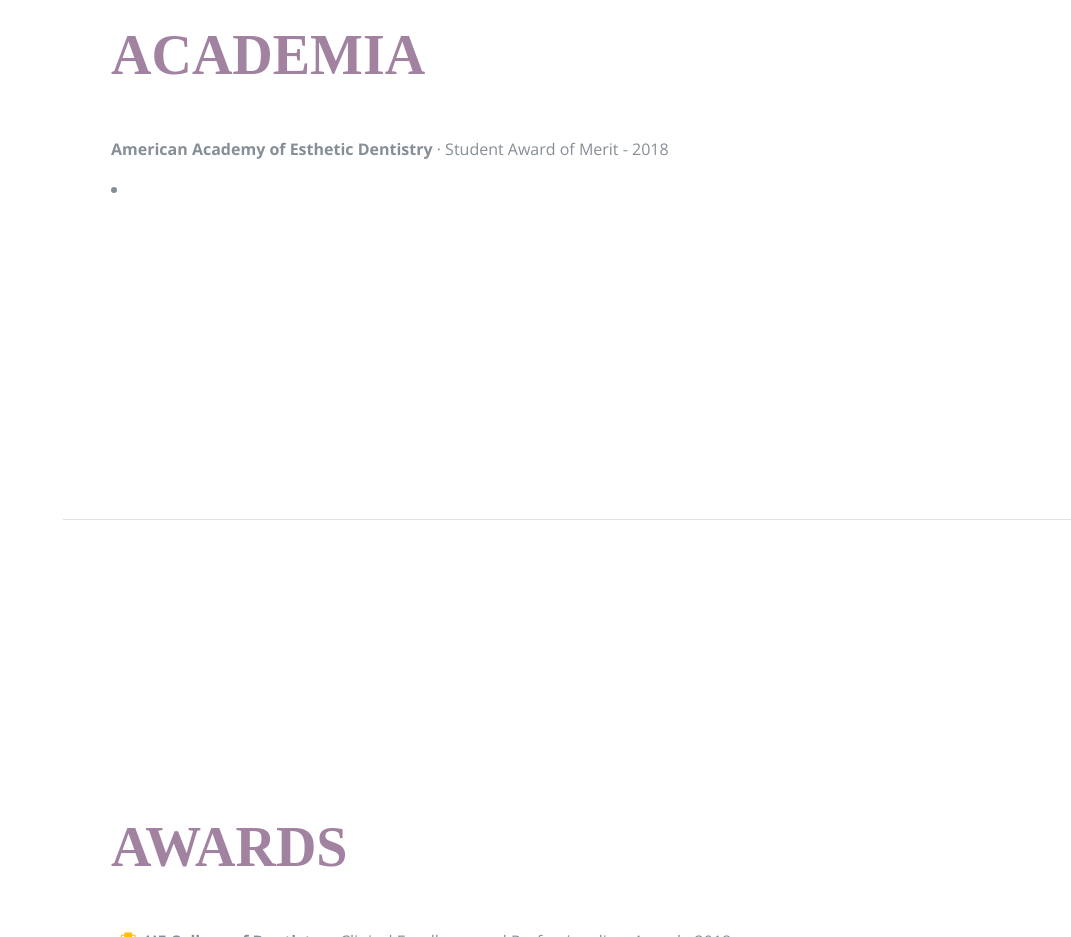
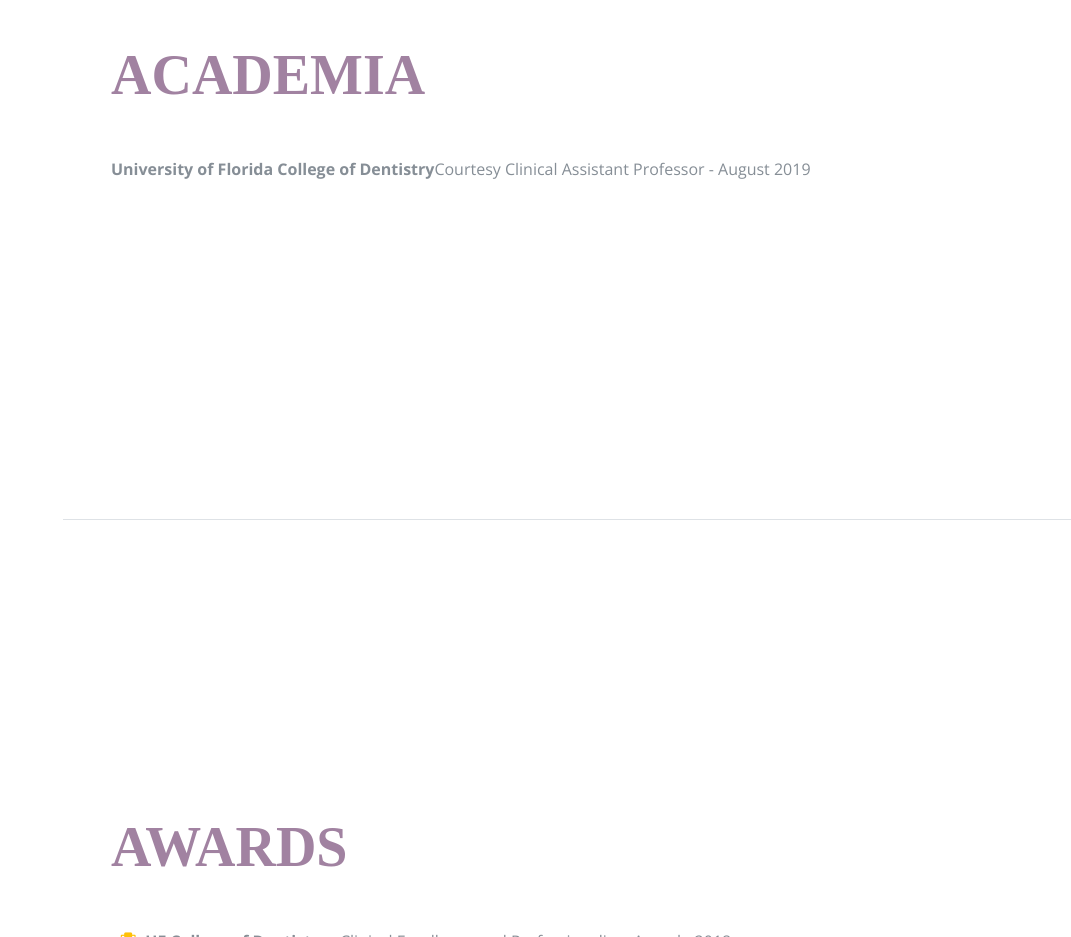
Before and after one commit to luisrodriguezdmd/luisrodriguezdmd.github.io, a plain HTML site: page index.html in a window 1280 px wide. Shown: the part 2680-3617 px from the top of the page, without its empty margins (209-1280 px from the left). Drawn offline with nearby package versions, Linux system fonts and the light colour scheme; a web font is replaced by a local one.

Commit message:
Update index.html

```diff
--- a/index.html
+++ b/index.html
@@ -165,8 +165,8 @@
           <p>
 
             <i class="fa-li fa fa-trophy text-warning"></i>
-          <b>American Academy of Esthetic Dentistry</b> · Student Award of Merit - 2018</li>
-        <li>
+          <b>University of Florida College of Dentistry</b>Courtesy Clinical Assistant Professor - August 2019</li>
+
 
 
         </p>
```
